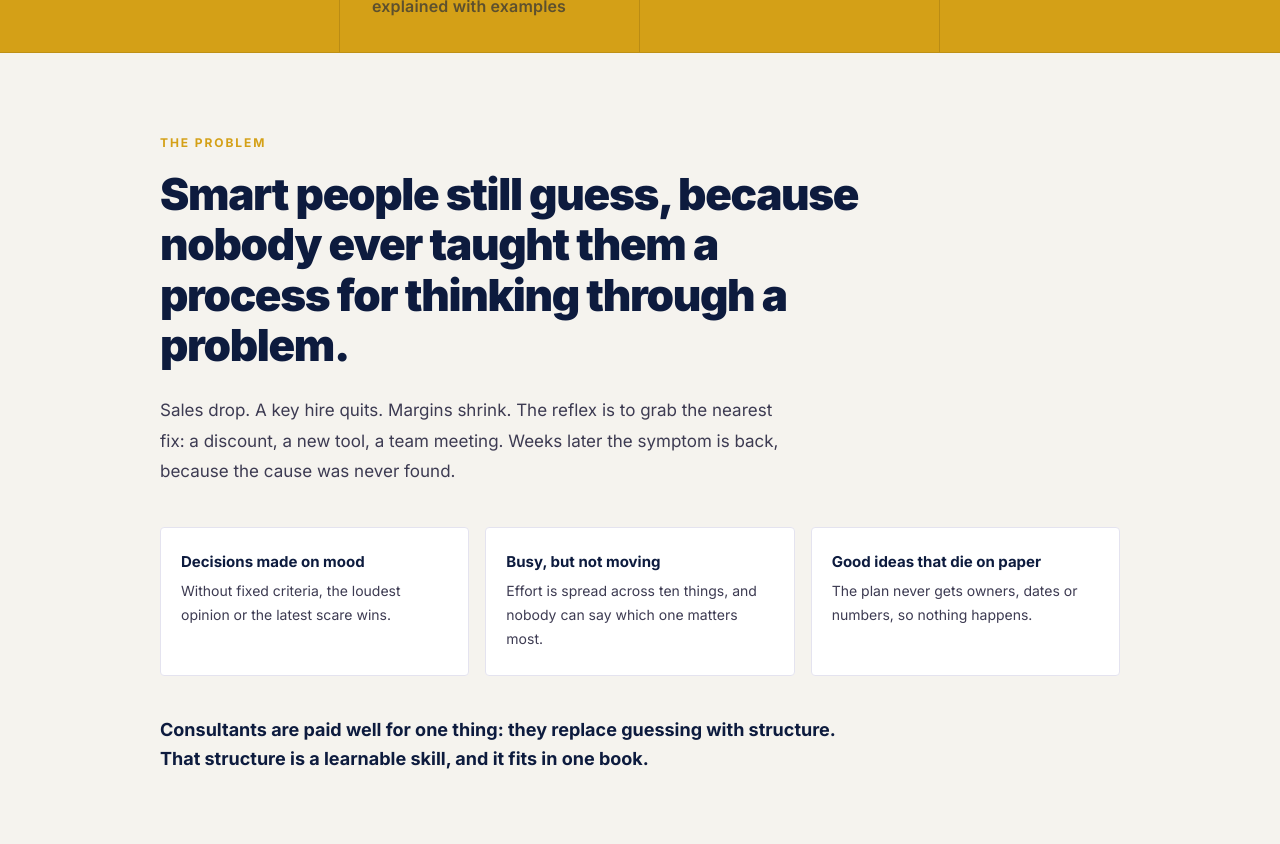
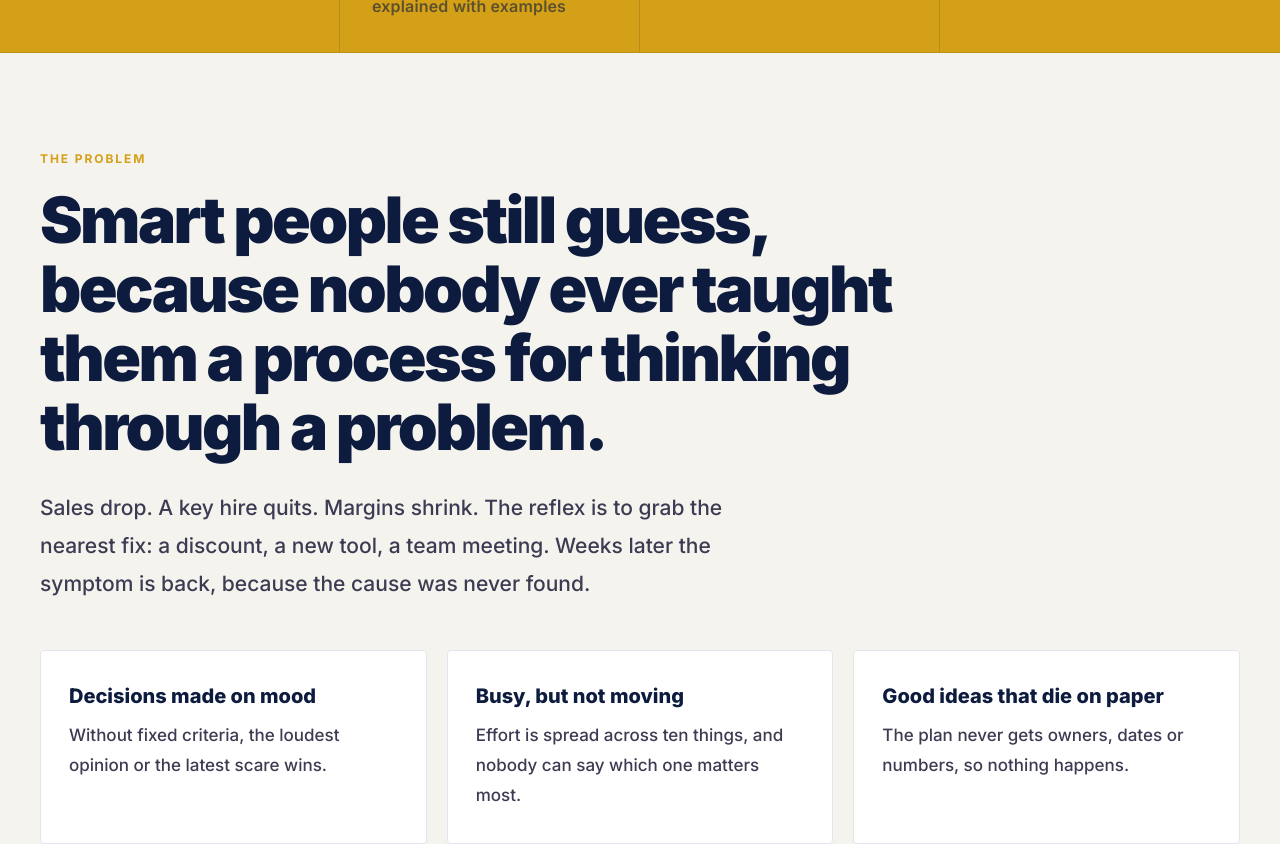
Before and after one commit to lawtg/execute-document-prompt, a React (Vite) app: page /owner in a window 1280 px wide. Shown: the part 940-1784 px from the top of the page. Built offline with nearby package versions, Linux system fonts and the light colour scheme; no server answers; a web font is replaced by a local one.

Commit message:
Problem section: bigger headline, bolder cards, wider layout, larger body text

```diff
--- a/src/SalesPageC.tsx
+++ b/src/SalesPageC.tsx
@@ -194,35 +194,35 @@ export default function SalesPageC() {
       </section>
 
       {/* ══ THE PROBLEM ═══════════════════════════════════ */}
-      <section style={{ backgroundColor: C.cream, padding: '80px 32px' }}>
-        <div style={{ maxWidth: '960px', margin: '0 auto' }}>
+      <section style={{ backgroundColor: C.cream, padding: '96px 24px' }}>
+        <div style={{ maxWidth: '1200px', margin: '0 auto' }}>
           <Reveal>
             <Label text="The Problem" />
-            <h2 style={{ fontFamily: "'Inter', system-ui, sans-serif", fontSize: 'clamp(24px, 4.5vw, 44px)', fontWeight: 900, color: C.navy, letterSpacing: '-0.03em', lineHeight: 1.15, marginBottom: '24px', maxWidth: '720px' }}>
+            <h2 style={{ fontFamily: "'Inter', system-ui, sans-serif", fontSize: 'clamp(32px, 5.5vw, 64px)', fontWeight: 900, color: C.navy, letterSpacing: '-0.04em', lineHeight: 1.08, marginBottom: '28px', maxWidth: '880px' }}>
               Smart people still guess, because nobody ever taught them a process for thinking through a problem.
             </h2>
           </Reveal>
           <Reveal delay={60}>
-            <p style={{ fontFamily: "'Inter', system-ui, sans-serif", fontSize: 'clamp(15px, 1.8vw, 17px)', lineHeight: 1.8, color: C.body, marginBottom: '40px', maxWidth: '640px' }}>
+            <p style={{ fontFamily: "'Inter', system-ui, sans-serif", fontSize: 'clamp(17px, 2vw, 21px)', lineHeight: 1.8, color: C.body, marginBottom: '48px', maxWidth: '720px', fontWeight: 500 }}>
               Sales drop. A key hire quits. Margins shrink. The reflex is to grab the nearest fix: a discount, a new tool, a team meeting. Weeks later the symptom is back, because the cause was never found.
             </p>
           </Reveal>
           <Reveal delay={80}>
-            <div style={{ display: 'grid', gridTemplateColumns: 'repeat(3,1fr)', gap: '16px', marginBottom: '40px' }} className="oc-3col">
+            <div style={{ display: 'grid', gridTemplateColumns: 'repeat(3,1fr)', gap: '20px', marginBottom: '48px' }} className="oc-3col">
               {[
                 { h: 'Decisions made on mood', b: 'Without fixed criteria, the loudest opinion or the latest scare wins.' },
                 { h: 'Busy, but not moving', b: 'Effort is spread across ten things, and nobody can say which one matters most.' },
                 { h: 'Good ideas that die on paper', b: "The plan never gets owners, dates or numbers, so nothing happens." },
               ].map((item, i) => (
-                <div key={i} style={{ backgroundColor: C.bg, border: `1px solid ${C.border}`, padding: '24px 20px', borderRadius: '4px' }}>
-                  <p style={{ fontFamily: "'Inter', system-ui, sans-serif", fontSize: '15px', fontWeight: 700, color: C.navy, marginBottom: '8px', lineHeight: 1.3 }}>{item.h}</p>
-                  <p style={{ fontFamily: "'Inter', system-ui, sans-serif", fontSize: '14px', color: C.body, margin: 0, lineHeight: 1.7 }}>{item.b}</p>
+                <div key={i} style={{ backgroundColor: C.bg, border: `1px solid ${C.border}`, padding: '32px 28px', borderRadius: '4px' }}>
+                  <p style={{ fontFamily: "'Inter', system-ui, sans-serif", fontSize: 'clamp(17px, 1.8vw, 20px)', fontWeight: 800, color: C.navy, marginBottom: '12px', lineHeight: 1.3 }}>{item.h}</p>
+                  <p style={{ fontFamily: "'Inter', system-ui, sans-serif", fontSize: 'clamp(15px, 1.6vw, 17px)', color: C.body, margin: 0, lineHeight: 1.75, fontWeight: 500 }}>{item.b}</p>
                 </div>
               ))}
             </div>
           </Reveal>
           <Reveal delay={100}>
-            <p style={{ fontFamily: "'Inter', system-ui, sans-serif", fontSize: 'clamp(16px, 2vw, 18px)', fontWeight: 700, color: C.navy, lineHeight: 1.6, maxWidth: '680px' }}>
+            <p style={{ fontFamily: "'Inter', system-ui, sans-serif", fontSize: 'clamp(18px, 2.2vw, 24px)', fontWeight: 800, color: C.navy, lineHeight: 1.55, maxWidth: '800px' }}>
               Consultants are paid well for one thing: they replace guessing with structure. That structure is a learnable skill, and it fits in one book.
             </p>
           </Reveal>
```
